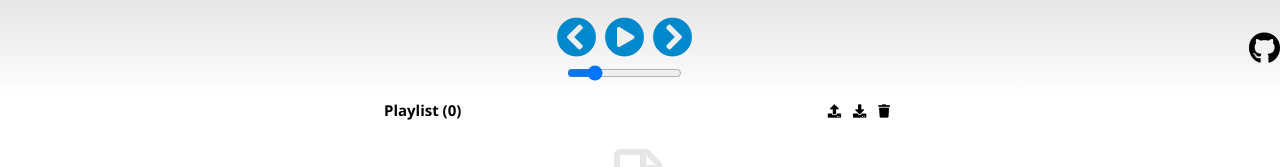
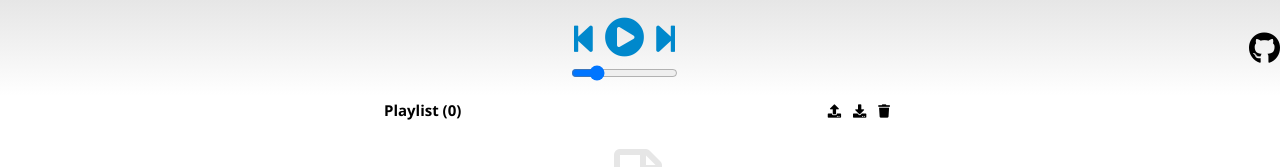
Before and after one commit to m1k3f/RadioPlayer-React, a React (Create React App) app in the folder ClientApp/: page / in a window 1280 px wide. Shown: the top 167 px of the page. Built offline with nearby package versions, Linux system fonts and the light colour scheme.

Commit message:
updates image for prev/next buttons

```diff
--- a/ClientApp/src/components/navbar/controls/NextButton.js
+++ b/ClientApp/src/components/navbar/controls/NextButton.js
@@ -9,7 +9,7 @@ export default class NextButton extends Component {
     render() {
         return (
             <button onClick={this.handleButtonClick}>
-                <i className="fas fa-chevron-circle-right fa-lg"></i>
+                <i className="fas fa-step-forward"></i>
             </button>
         );
     }
--- a/ClientApp/src/components/navbar/controls/PreviousButton.js
+++ b/ClientApp/src/components/navbar/controls/PreviousButton.js
@@ -9,7 +9,7 @@ export default class PreviousButton extends Component {
     render() {
         return (
             <button onClick={this.handleButtonClick}>
-                <i className="fas fa-chevron-circle-left fa-lg"></i>
+                <i className="fas fa-step-backward"></i>
             </button>
         );
     }
```
